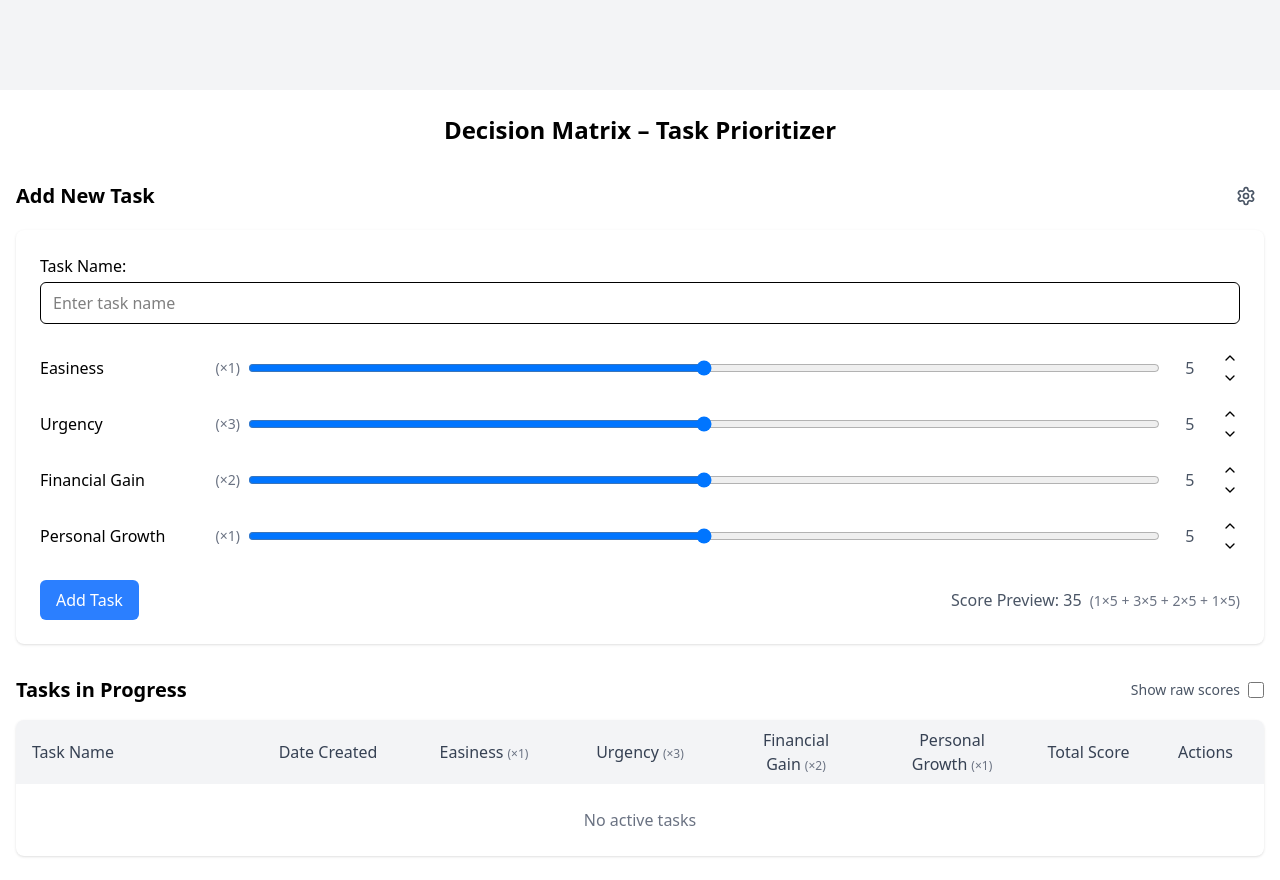
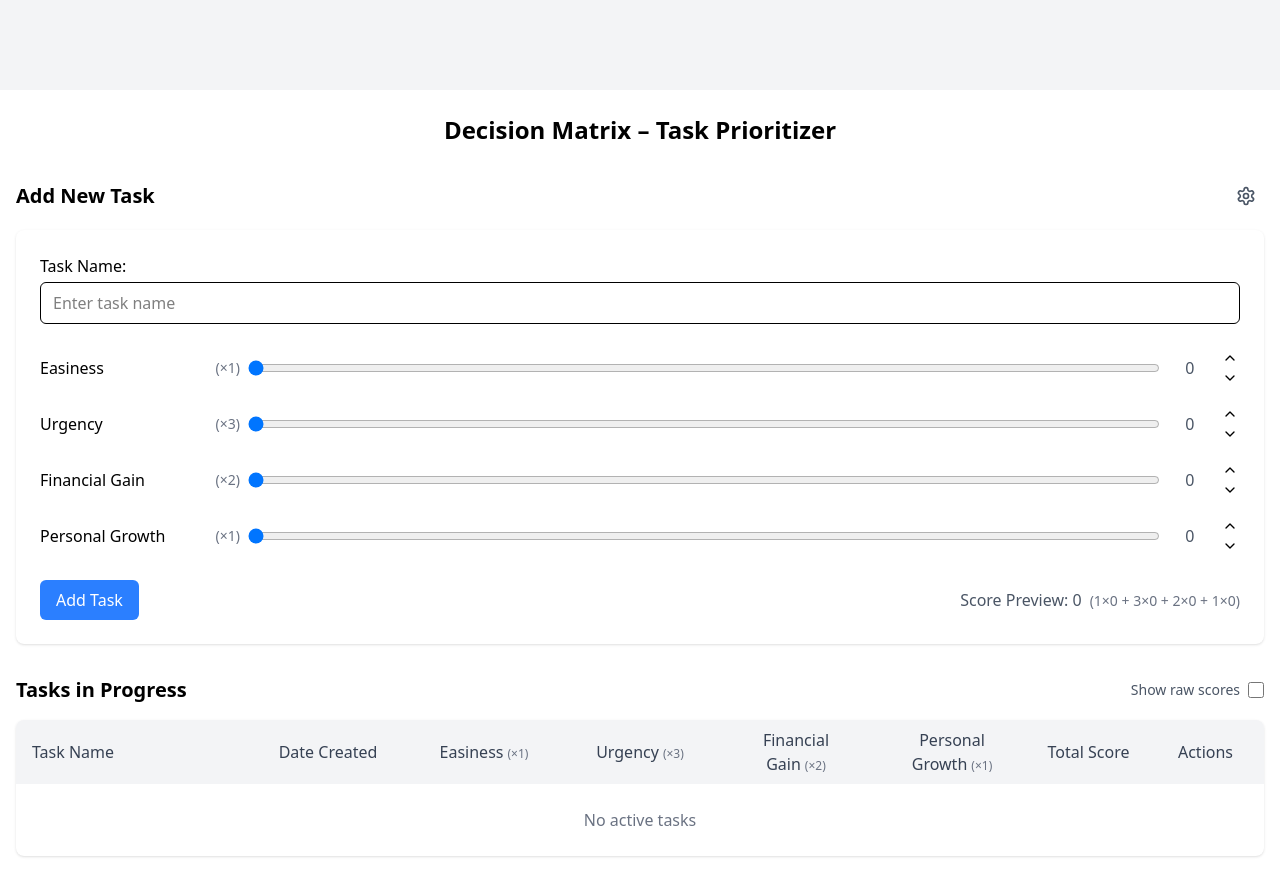
Before and after one commit to mattmotoki/decision-matrix, a React (Vite) app: page / in a window 1280 px wide. Built offline with nearby package versions, Linux system fonts and the light colour scheme.

Commit message:
Simplify sliders

```diff
--- a/src/App.jsx
+++ b/src/App.jsx
@@ -45,7 +45,7 @@ export function App() {
       // Add new dimensions with default value
       dimensions.forEach(dim => {
         if (!(dim.name in newValues)) {
-          newValues[dim.name] = 5;
+          newValues[dim.name] = 0;
         }
       });
       // Remove dimensions that no longer exist
--- a/src/components/SliderWithControls.jsx
+++ b/src/components/SliderWithControls.jsx
@@ -10,7 +10,7 @@ export function SliderWithControls({
   weight,
   onChange,
   min = 0,
-  max = 10
+  max = 5
 }) {
   return (
     <div className="flex flex-col md:flex-row md:items-center gap-2">
--- a/src/utils/taskUtils.jsx
+++ b/src/utils/taskUtils.jsx
@@ -12,7 +12,7 @@ export const sortTasksByImportance = (tasks, dimensions) => {
   );
 };
 
-export const createFormValues = (dimensions, defaultValue = 5) => {
+export const createFormValues = (dimensions, defaultValue = 0) => {
   return Object.fromEntries(dimensions.map(dim => [dim.name, defaultValue]));
 };
 
```
